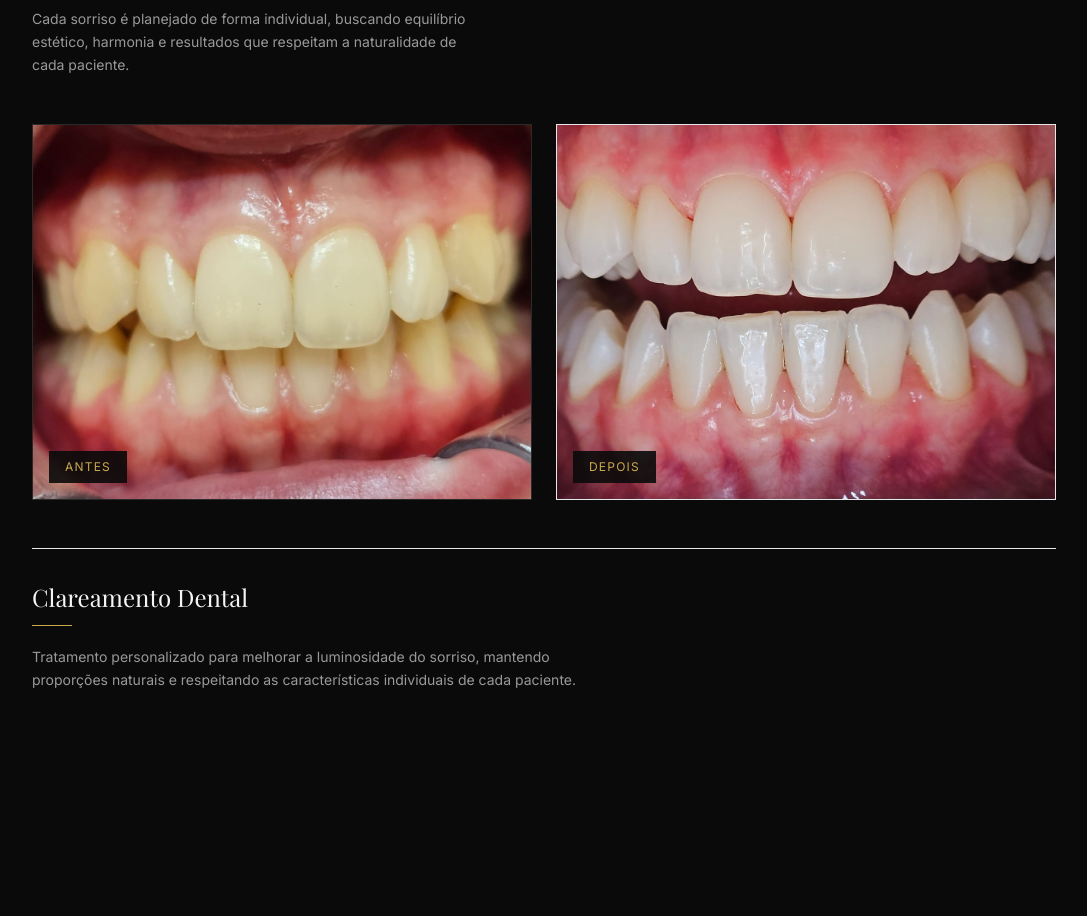
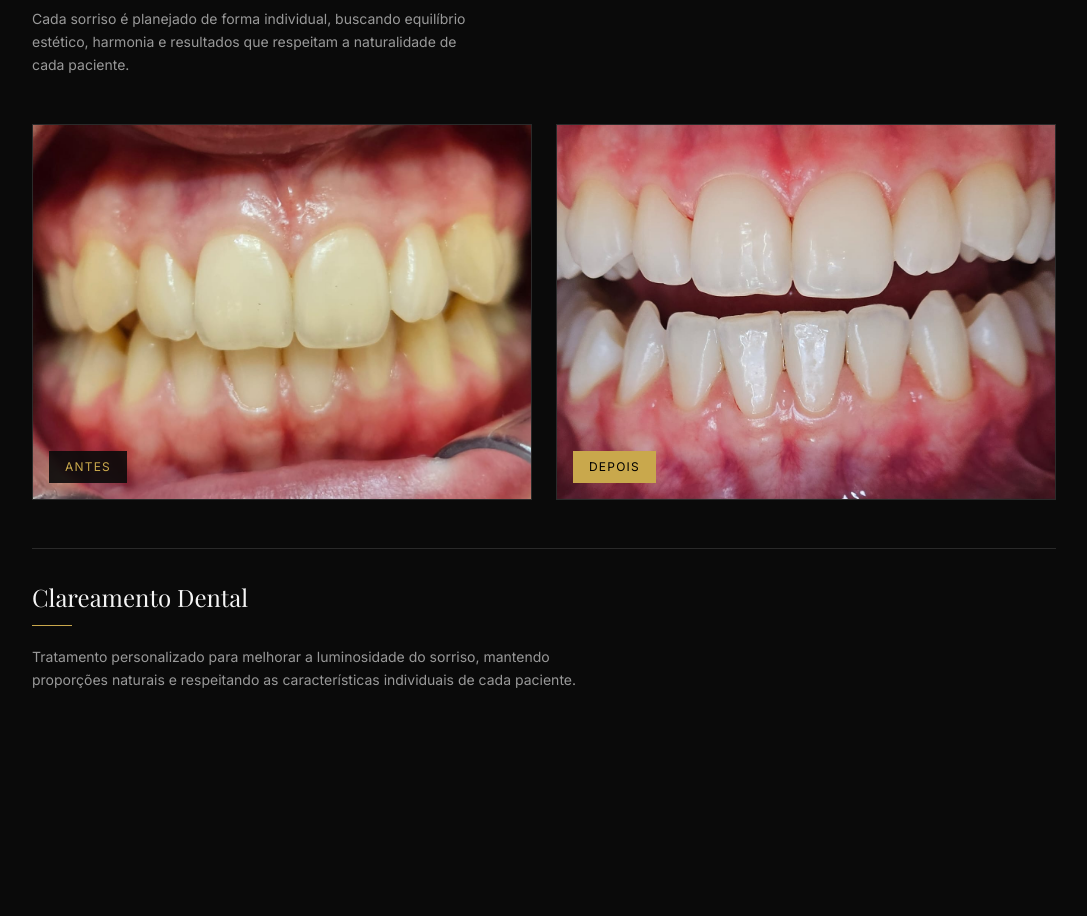
Before and after one commit to pedro-devxzd/projeto-nomade, a Next.js app: page / in a window 1280 px wide. Shown: the part 2760-3676 px from the top of the page, without its empty margins (96-1183 px from the left). Built offline with nearby package versions, Linux system fonts and the light colour scheme; a web font is replaced by a local one.

Commit message:
corrige acabamento visual da galeria

```diff
--- a/app/components/sections/Galeria.jsx
+++ b/app/components/sections/Galeria.jsx
@@ -59,6 +59,7 @@ export default function Galeria() {
           </p>
 
           <div className="grid grid-cols-1 md:grid-cols-2 gap-6">
+            {/* Antes */}
             <div className="group overflow-hidden border border-[#2A2A2A]">
               <div className="relative">
                 <img
@@ -94,7 +95,8 @@ export default function Galeria() {
               </div>
             </div>
 
-            <div className="group overflow-hidden border border-[#2AA2A2A]">
+            {/* Depois */}
+            <div className="group overflow-hidden border border-[#2A2A2A]">
               <div className="relative">
                 <img
                   src="/caso-clareamento-depois.jpg"
@@ -115,10 +117,10 @@ export default function Galeria() {
                     absolute
                     bottom-4
                     left-4
-                  bg-[#0A0A0A]/90
+                    bg-[#C9A84C]
                     px-4
                     py-2
-                  text-[#C9A84C]
+                    text-black
                     text-xs
                     uppercase
                     tracking-widest
@@ -130,7 +132,7 @@ export default function Galeria() {
             </div>
           </div>
 
-          <div className="mt-12 border-t border-[#2A/2A2A] pt-8">
+          <div className="mt-12 border-t border-[#2A2A2A] pt-8">
             <h3 className="font-playfair text-2xl text-[#F5F5F5] mb-3">
               Clareamento Dental
             </h3>
```
Lines whose indentation alone changed are shown as unchanged.
